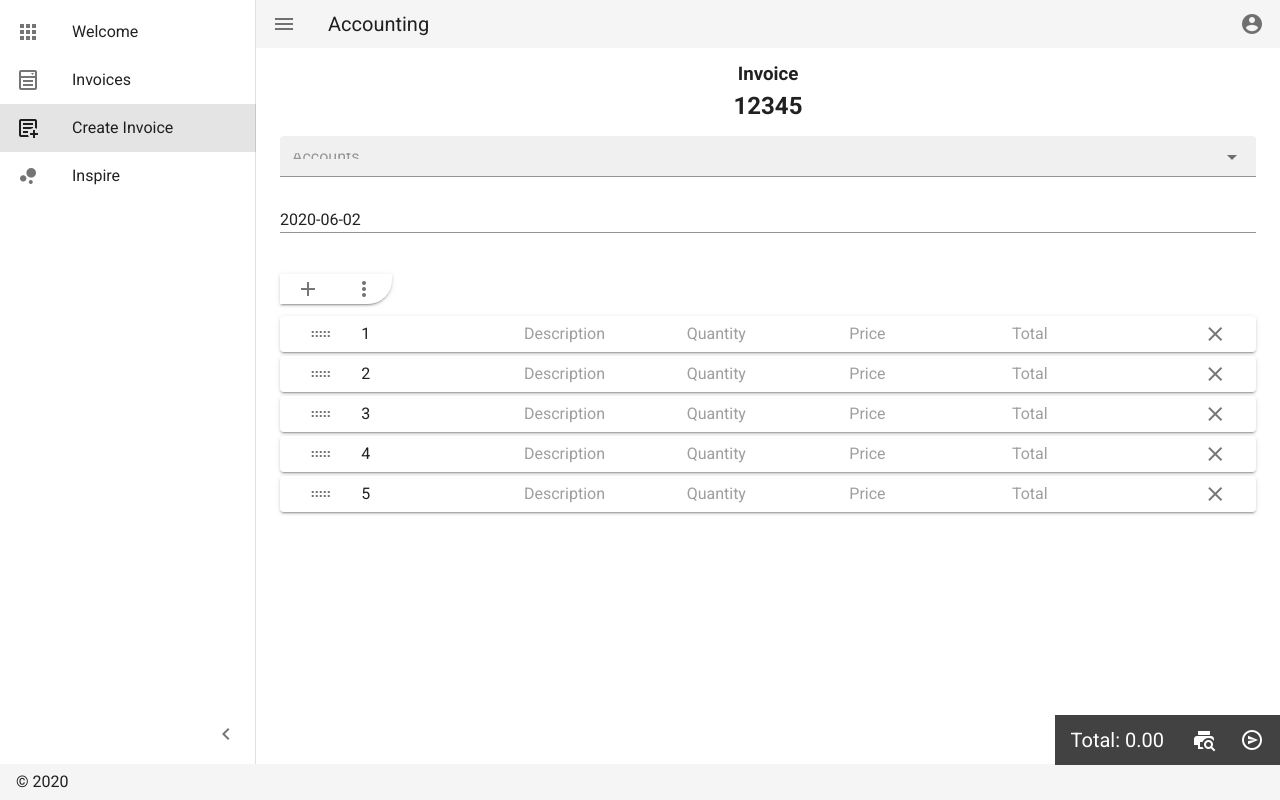
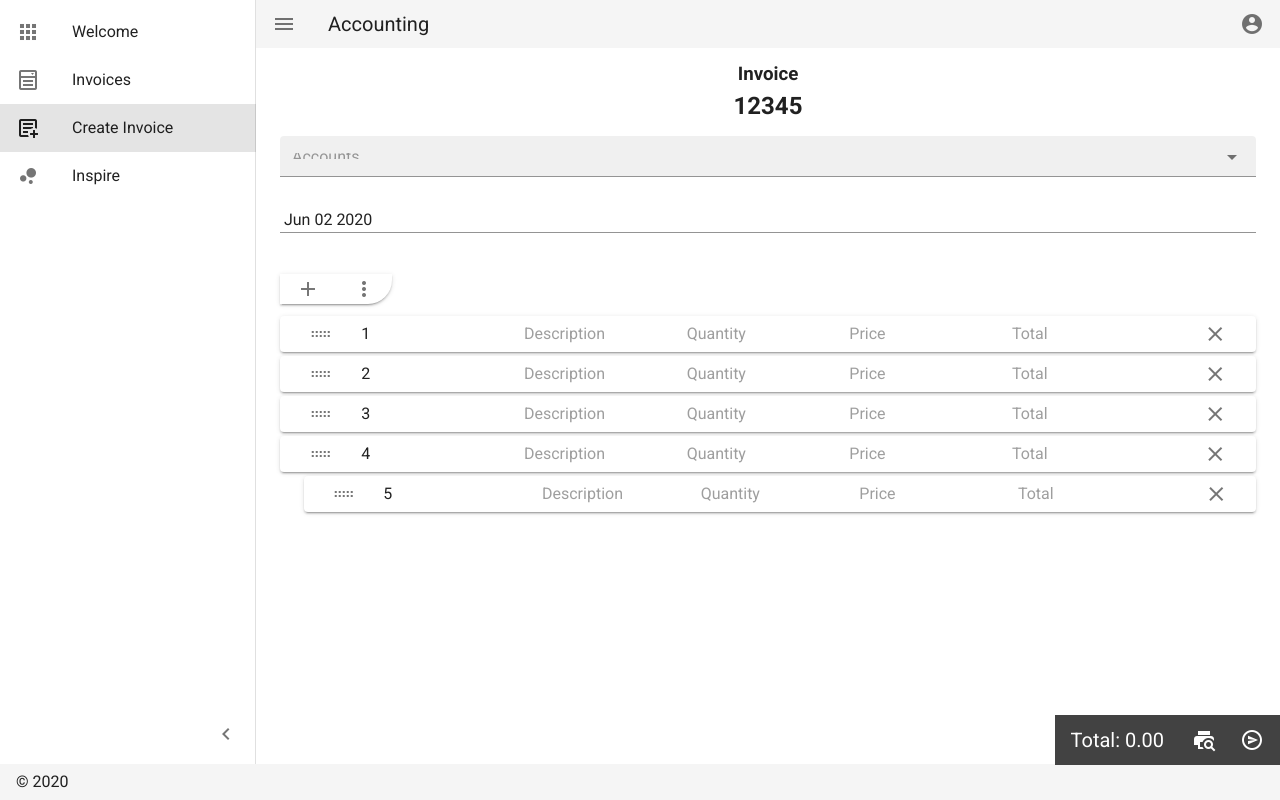
Before and after one commit to josephlegere/bizzyness-accounting, a Nuxt app: page /invoices/create in a window 1280 px wide. Built offline with nearby package versions, Linux system fonts and the light colour scheme.

Commit message:
can now add a computation in table; added a child in the preset

```diff
--- a/components/DraggableNested.vue
+++ b/components/DraggableNested.vue
@@ -1,6 +1,6 @@
 <template>
     <draggable class="dragArea" tag="ul" :list="items" :group="{ name: 'g1' }" handle=".handle">
-        <li v-for="(el, i) in items" :key="i">
+        <li v-for="(el, i) in itemConfig" :key="i">
             <v-card
                 dense
                 class="mb-1"
@@ -24,6 +24,7 @@
                             class="design-textarea"
                             :placeholder="data.text"
                             v-model="el[data.value]"
+                            :readonly="data.readonly"
                             autoGrow
                             dense
                             hide-details
@@ -66,8 +67,33 @@ export default {
     },
     methods: {
         removeAt(i) {
-            console.log(`delete ${i}`)
+            //console.log(`delete ${i}`)
             this.items.splice(i, 1);
+        }
+    },
+    computed: {
+        itemConfig: function () {
+            return this.items.map(elem => {
+                this.headers.forEach(heads => {
+                    if (heads.hasOwnProperty('input')) {
+                        if (heads.input.hasOwnProperty('compute')) { //for computations
+                            let _items = heads.input.items.map(x => parseFloat(elem[x]));
+                            let _value = _items.reduce(heads.input.compute);
+                            elem[heads.value] = isNaN(_value) || parseInt(_value) === 0 ? '' : _value.toFixed(2);
+                        }
+                        else if (heads.input.hasOwnProperty('join')) { //for concatinating string
+                            let _items = heads.input.items.map(x => elem[x]);
+                            let _value = _items.reduce(heads.input.join);
+                            elem[heads.value] = _value;
+                        }
+                        else {
+                            console.error(`Add "Compute" or "Join" property in your input object for "${heads.value}"!`);
+                        }
+                        //console.log(elem)
+                    }
+                });
+                return elem;
+            });
         }
     },
     components: {
--- a/pages/invoices/create.vue
+++ b/pages/invoices/create.vue
@@ -51,7 +51,7 @@
                 >
                     <template v-slot:activator="{ on }">
                         <v-text-field
-                            v-model="date"
+                            v-model="dateStringFormat"
                             placeholder="Date"
                             readonly
                             dense
@@ -161,17 +161,23 @@ export default {
         presets() {
             let _items = [];
 
-            for (let i = 0; i < 5; i++) {
+            for (let i = 0; i < 4; i++) {
                 let _record = {};
-
                 this.headers.forEach(elem => {
                     _record[elem.value] = '';
                     if (elem.value === 'key') _record[elem.value] = i + 1;
                 });
                 _record.items = [];
-
                 _items.push(_record);
             }
+
+            let _record = {};
+            this.headers.forEach(elem => { //add a child
+                _record[elem.value] = '';
+                if (elem.value === 'key') _record[elem.value] = _items.length + 1;
+            });
+            _record.items = [];
+            _items[_items.length-1].items.push(_record);
 
             this.list = _items;
         },
@@ -189,6 +195,11 @@ export default {
         remove (item) {
             this.recipient = null;
       }
+    },
+    computed: {
+        dateStringFormat: function () {
+            return new Date(this.date).toDateString().substr(3, 12);
+        }
     },
     created() {
         this.presets();
```
